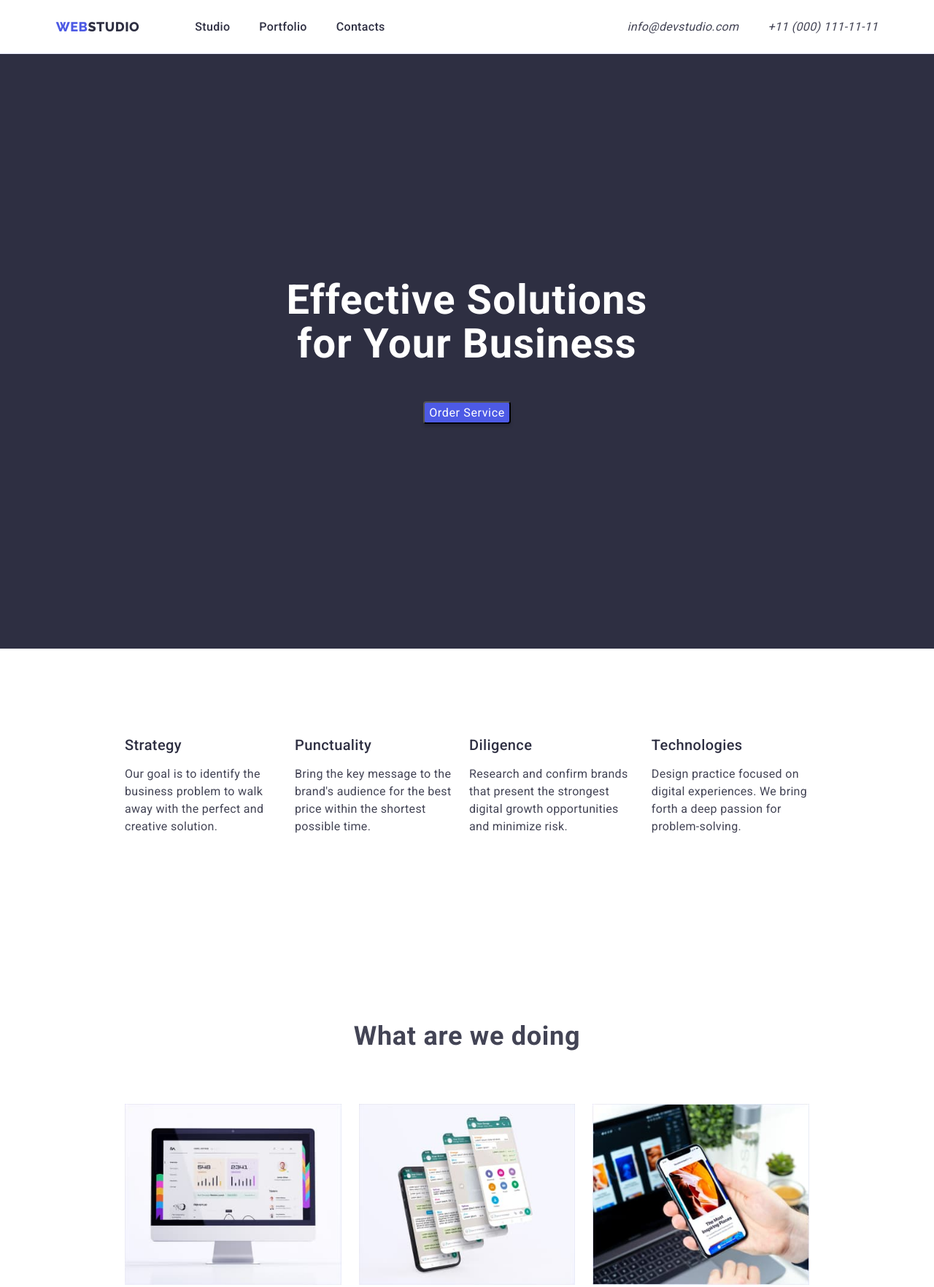
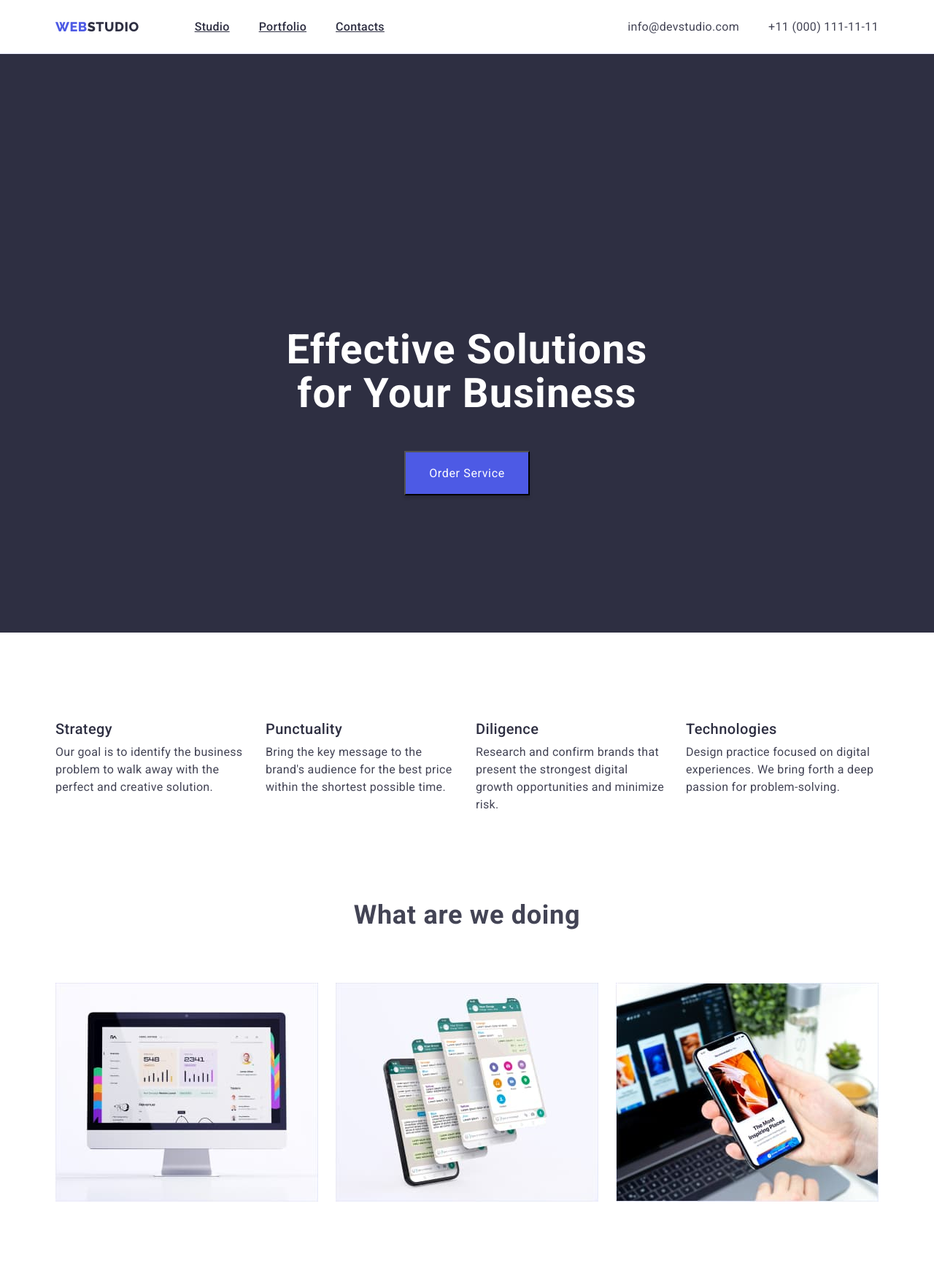
Before and after one commit to IT-Noob69/goit-markup-hw-03, a plain HTML site: page index.html in a window 1280 px wide. Shown: the top 1764 px of the page at 73% size. Drawn offline with nearby package versions, Linux system fonts and the light colour scheme.

Commit message:
Complete-3

```diff
--- a/css/style.css
+++ b/css/style.css
@@ -14,6 +14,13 @@ body {
   background-color: var(--white-color);
 }
 
+h1,
+h2,
+h3,
+h4,
+h5,
+h6,
+p,
 ul {
   list-style-type: none;
   padding: 0;
@@ -27,7 +34,7 @@ img {
 }
 
 .container {
-  max-width: 1158px;
+  width: 1158px;
   padding: 0 15px;
   margin: 0 auto;
 
@@ -72,24 +79,6 @@ img {
 }
 
 .header-logo {
-  margin-top: auto;
-  margin-bottom: auto;
-}
-
-.header-nav,
-.header-link {
-  display: flex;
-  /* background-color: green; */
-}
-.header-link{
-  flex-basis: calc((100%-2*40)/3);
-}
-
-.header-link > *:not(:last-child) {
-  margin-right: 40px;
-}
-
-.header-logo {
   margin-right: 76px;
 
   font-family: 'Raleway', sans-serif;
@@ -102,6 +91,20 @@ img {
   color: var(--navyblue-color);
 
   /* background-color: teal; */
+}
+
+.header-nav,
+.header-link {
+  display: flex;
+  align-items: center;
+  /* background-color: green; */
+}
+.header-link>*{
+  flex-basis: calc((100% - 2 * 40px) / 3);
+}
+
+.header-link > *:not(:last-child) {
+  margin-right: 40px;
 }
 
 .color-web {
@@ -118,7 +121,6 @@ img {
   line-height: 1.58;
   letter-spacing: 0.02em;
   color: var(--navyblue-color);
-  text-decoration: none;
 }
 
 .nav-link:hover,
@@ -128,7 +130,8 @@ img {
 
 .contacts {
   display: flex;
-  margin-left: 332px;
+  margin-left: auto;
+  font-style: normal;
 }
 
 .contacts-list {
@@ -144,12 +147,12 @@ img {
   /* display: block; */
   padding-top: 24px;
   padding-bottom: 24px;
+  text-decoration: none;
 
   font-size: 16px;
   line-height: 1.58;
   letter-spacing: 0.02em;
   color: var(--slate-color);
-  text-decoration: none;
 }
 
 .contacts-link:hover,
@@ -157,17 +160,14 @@ img {
   color: var(--ocean-color);
 }
 
-.section{
-padding-right: 156px;
-padding-left: 156px;
-padding-top: 120px;
-padding-bottom: 120px;
+.section {
+  padding-top: 120px;
+  padding-bottom: 120px;
 }
 
 .hero {
-  display: block;
+  padding: 188px 0;
   text-align: center;
-  margin-top: 0;
 
   background-color: var(--navyblue-color);
 }
@@ -188,11 +188,10 @@ padding-bottom: 120px;
 }
 
 .hero-button {
-  margin-bottom: 188px;
+  padding: 16px 32px;
 
   background: var(--iris-color);
   box-shadow: 0px 4px 4px rgba(0, 0, 0, 0.15);
-  border-radius: 4px;
   font-family: 'Roboto';
   font-size: 16px;
   line-height: 1.58;
@@ -212,10 +211,11 @@ padding-bottom: 120px;
 
 .features-list {
   display: flex;
-  flex-basis: calc((100%-3*24)/4);
 }
 
-
+.features-list>*{
+  flex-basis: calc((100% - 3 * 24px) / 4);
+}
 
 .features-list > *:not(:last-child) {
   margin-right: 24px;
@@ -223,7 +223,7 @@ padding-bottom: 120px;
 
 .activity {
   display: block;
-  /* padding-top: 0; */
+  padding-top: 0;
 
   /* background-color: yellow; */
 }
@@ -234,7 +234,7 @@ padding-bottom: 120px;
 
 .activity-list {
   display: flex;
-  flex-basis: calc((100%-2*24)/3);
+  flex-basis: calc((100% - 2 * 24px) / 3);
   /* justify-content: space-between; */
 }
 
@@ -251,7 +251,7 @@ padding-bottom: 120px;
 .team-list {
   display: flex;
   margin-top: 72px;
-  flex-basis: calc((100%-3*24)/4);
+  flex-basis: calc((100% - 3 * 24px) / 4);
   /* justify-content: space-between; */
 }
 
@@ -262,23 +262,23 @@ padding-bottom: 120px;
 .team-item {
   text-align: center;
 
-  background: #FFFFFF;
-box-shadow: 0px 1px 6px rgba(46, 47, 66, 0.08), 0px 1px 1px rgba(46, 47, 66, 0.16), 0px 2px 1px rgba(46, 47, 66, 0.08);
-border-radius: 0px 0px 4px 4px;
+  background: #ffffff;
+  box-shadow: 0px 1px 6px rgba(46, 47, 66, 0.08),
+    0px 1px 1px rgba(46, 47, 66, 0.16), 0px 2px 1px rgba(46, 47, 66, 0.08);
+  border-radius: 0px 0px 4px 4px;
 }
 
-.team-item>.subtitles{
+.team-item > .subtitles {
   margin-bottom: 8px;
 }
 
-.team-item-text{
-  margin: 32px 16px;
+.team-item-text {
+  padding: 32px 0;
 }
 
-.team-item-text>.text{
+.team-item-text > .text {
   margin: 0 auto;
 }
-
 
 .footer {
   padding-top: 100px;
@@ -313,10 +313,9 @@ border-radius: 0px 0px 4px 4px;
 .filter-list {
   display: flex;
   justify-content: center;
-  flex-basis: calc((100%-4*24)/5);
-  margin-top: 96px;
   margin-bottom: 72px;
 }
+
 .filter-list > *:not(:last-child) {
   margin-right: 24px;
 }
@@ -324,8 +323,10 @@ border-radius: 0px 0px 4px 4px;
 .filter-cards {
   display: flex;
   flex-wrap: wrap;
-  flex-basis: calc((100%-2*24)/3);
-  margin-bottom: 120px;
+}
+
+.filter-cards>*{
+  flex-basis: calc((100% - 2 * 24px) / 3);
 }
 
 .filter-card:not(:nth-child(3n)) {
@@ -360,8 +361,8 @@ border-radius: 0px 0px 4px 4px;
 }
 .card-info {
   padding-top: 32px;
-padding-bottom: 32px;
-
+  padding-bottom: 32px;
+  padding-left: 16px;
 
   border-bottom: 1px solid #e7e9fc;
   border-left: 1px solid #e7e9fc;
--- a/index.html
+++ b/index.html
@@ -34,7 +34,7 @@
       </div>
     </header>
     <main>
-      <section class="section hero">
+      <section class="hero">
       <div class="container">
         <h1 class="hero-title">Effective Solutions</br>for Your Business</h1>
         <button class="hero-button" type="button">Order Service</button>
```
